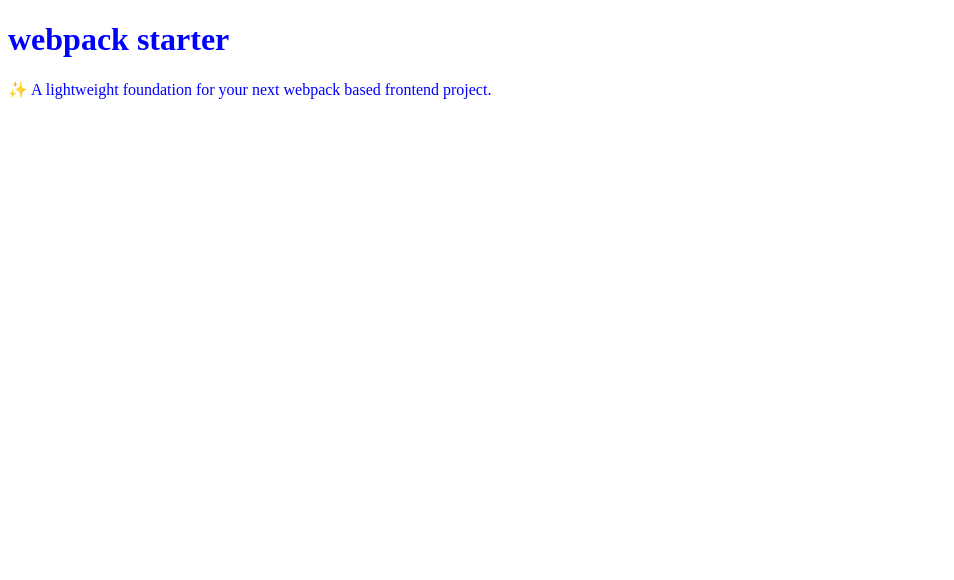
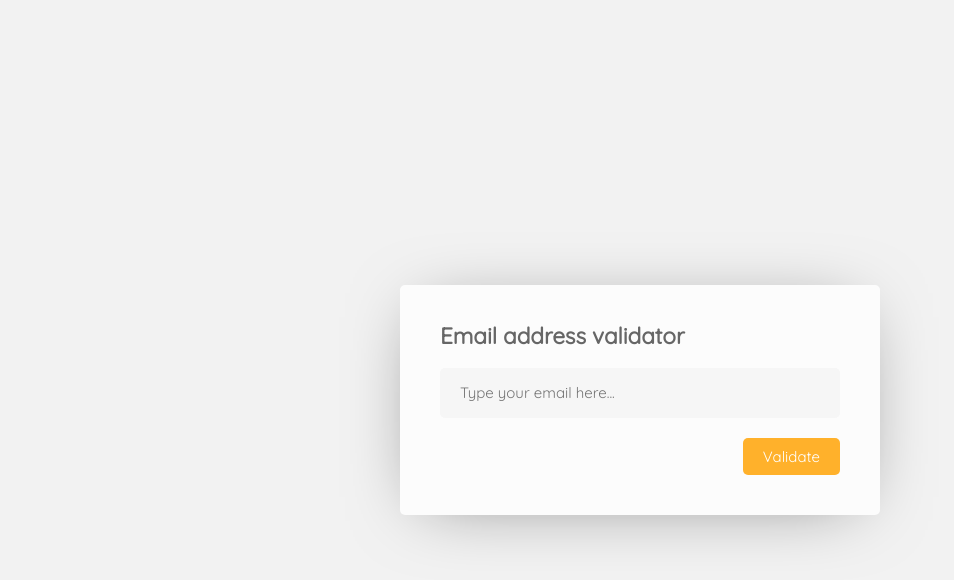
Before and after one commit to chillozz/test-spa, a website built with webpack: page src/index.html in a window 1280 px wide. Shown: the whole page, without its empty margins (0-954 px from the left). Built offline with nearby package versions, Linux system fonts and the light colour scheme.

Commit message:
Add markup, styles, design

```diff
--- a/package.json
+++ b/package.json
@@ -47,6 +47,7 @@
   },
   "dependencies": {
     "@babel/polyfill": "^7.4.0",
-    "core-js": "^3.0.1"
+    "core-js": "^3.0.1",
+    "normalize.css": "^8.0.1"
   }
 }
--- a/src/index.html
+++ b/src/index.html
@@ -4,9 +4,21 @@
   <meta charset="UTF-8">
   <meta name="viewport" content="width=device-width, initial-scale=1">
   <title>webpack starterkit</title>
+  <link href="https://fonts.googleapis.com/css?family=Quicksand&display=swap" rel="stylesheet">
 </head>
 <body>
-  <h1>webpack starter</h1>
-  <p>✨ A lightweight foundation for your next webpack based frontend project.</p>
+	<div class="wrapper">
+		<div class="validator">
+			<h2 class="validator__title">Email address validator</h2>
+			<form id="email-form" class="form">
+				<fieldset class="form__field">
+					<input class="form__input" type="text" name="email" autocomplete="off" placeholder="Type your email here..." />
+				</fieldset>
+				<fieldset class="form__footer">
+					<input class="button" type="submit" value="Validate"/>
+				</fieldset>
+			</form>
+		</div>
+	</div>
 </body>
 </html>
--- a/src/scripts/index.js
+++ b/src/scripts/index.js
@@ -1,3 +1,2 @@
+import "normalize.css/normalize.css";
 import '../styles/index.scss';
-
-console.log('webpack starterkit');
--- a/src/styles/index.scss
+++ b/src/styles/index.scss
@@ -1,5 +1,78 @@
-$body-color: blue;
+html, body {
+	height: 100%;
+}
 
 body {
-  color: $body-color;
+	font-family: 'Quicksand', sans-serif;
+	font-size: 15px;
+	background-color: #f2f2f2;
 }
+
+fieldset {
+	border: 0;
+	margin: 0;
+	padding: 0;
+}
+
+input {
+	box-sizing: border-box;
+	outline: none;
+}
+
+.wrapper {
+	display: flex;
+	align-items: center;
+	height: 100%;
+}
+
+.validator {
+	margin: 0 auto;
+	padding: 20px 40px 40px 40px;
+	width: 400px;
+	box-shadow: -1px 7px 71px -25px rgba(0,0,0,0.5);
+	border-radius: 5px;
+	background-color: #fcfcfc;
+
+	&__title {
+		color: #666666;
+	}
+}
+
+.form {
+	width: 100%;
+
+	&__field {
+		margin-bottom: 20px;
+	}
+
+	&__input {
+		margin: 0;
+		padding: 0 20px;
+		width: 100%;
+		height: 50px;
+		border: none;
+		background-color: #f6f6f6;
+		border-radius: 5px;
+	}
+
+	&__footer {
+		display: flex;
+
+		.button {
+			margin-left: auto;
+		}
+	}
+}
+
+.button {
+	padding: 10px 20px;
+	border: none;
+	background-color: #ffb12b;
+	border-radius: 5px;
+	color: #fff;
+	cursor: pointer;
+
+	&:hover {
+		background-color: #ffc96b;
+	}
+}
```
Also changed, not shown: 1 other file.
